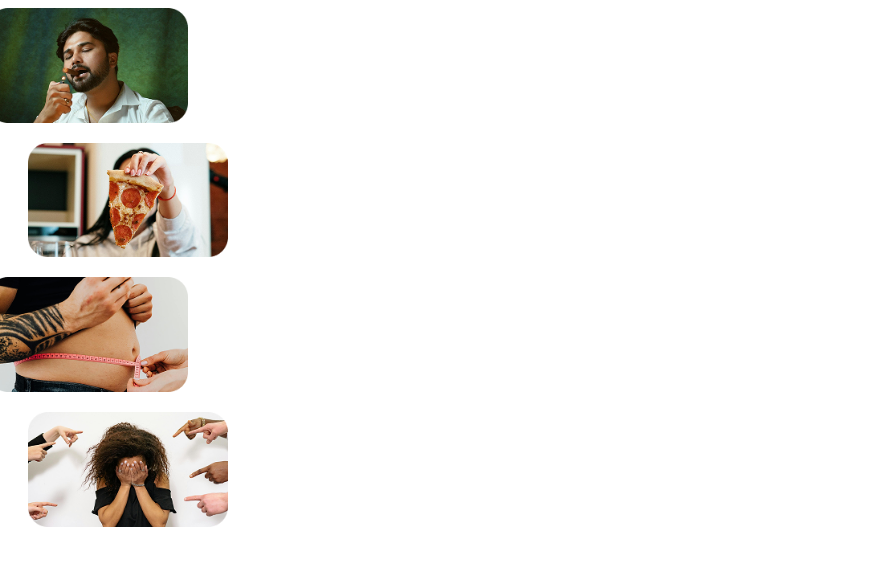
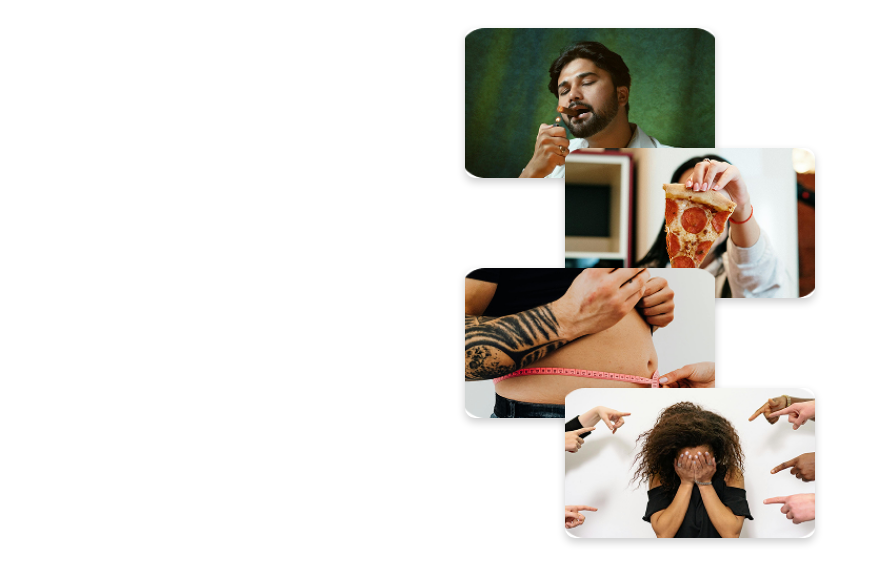
Before and after one commit to nancy-dalal16/1Step, a plain HTML site: page extras.html in a window 1280 px wide. Shown: the whole page, without its empty margins (0-881 px from the left). Drawn offline with Linux system fonts and the light colour scheme.

Commit message:
added framework page

```diff
--- a/assets/css/framework.css
+++ b/assets/css/framework.css
@@ -43,16 +43,51 @@
   justify-content: center;
   flex-direction: column;
   align-items: center;
+   margin: 0 auto;
 }
+ .image-wrapper {
+       width: 250px;
+      /* height: 150px; */
+      position: relative;
+      margin-bottom: -30px;
+      /* Negative margin for overlap */
+    }
 
-.image-container img {
-  width: 250px !important;
-  height: auto;
+.image-wrapper img {
+  width: 100%;
+      height: 100%;
   border-radius: 25px;
   transition: transform 0.3s ease;
+  object-fit: cover;
   position: relative;
 }
+ /* Zigzag effect with translateX */
+    .image-wrapper:nth-child(odd) {
+      transform: translateX(-50px);
+      /* Shift left */
+    }
 
+    .image-wrapper:nth-child(even) {
+      transform: translateX(50px);
+      /* Shift right */
+    }
+
+    /* Overlap with z-index */
+    .image-wrapper:nth-child(1) img {
+      z-index: 4;
+    }
+
+    .image-wrapper:nth-child(2) img {
+      z-index: 3;
+    }
+
+    .image-wrapper:nth-child(3) img {
+      z-index: 2;
+    }
+
+    .image-wrapper:nth-child(4) img {
+      z-index: 1;
+    }
 /* .image-container img:nth-child(2){
       top: -3rem;
     }
@@ -63,9 +98,9 @@
       top: -9rem;
     } */
 
-.image-container img:nth-child(odd) {
+/* .image-container img:nth-child(odd) {
   transform: translateX(-5rem);
-}
+} */
 
 
 .frame-num h1 {
@@ -121,14 +156,14 @@
   .frame-num {
     height: 12rem;
   }
-
+/*
   .image-container img:nth-child(odd) {
     transform: translateX(-2rem);
   }
 
   .image-container img:nth-child(even) {
     transform: translateX(2rem);
-  }
+  } */
 
   .owl-dots {
     width: 100%;
--- a/extras.html
+++ b/extras.html
@@ -4,49 +4,85 @@
 <head>
   <meta charset="UTF-8">
   <meta name="viewport" content="width=device-width, initial-scale=1.0">
-  <title>Zigzag Image Pattern</title>
+  <title>Vertical Zigzag Overlapping Images</title>
   <style>
-    /* General styling for the container */
-    .image-container {
+    .container {
       display: flex;
-      flex-wrap: wrap;
-      gap: 20px;
-      justify-content: center;
       flex-direction: column;
+      /* Stack items vertically */
+      align-items: center;
+      /* Center horizontally */
+      gap: 0;
+      /* No gap to allow overlap */
+      padding: 20px;
+      max-width: 1000px;
+      margin: 0 auto;
+      min-height: 100vh;
+      /* Full viewport height for demo */
     }
 
-    .image-container img {
-      width: 200px;
-      height: auto;
-      border-radius: 10px;
-      transition: transform 0.3s ease;
+    .image-wrapper {
+      width: 250px;
+      height: 150px;
+      position: relative;
+      margin-bottom: -30px;
+      /* Negative margin for overlap */
     }
 
-
-    .image-container img:nth-child(odd) {
-      transform: translateX(-20px);
-
+    .image-wrapper img {
+      width: 100%;
+      height: 100%;
+      object-fit: cover;
+      border-radius: 10px;
+      box-shadow: 0 4px 8px rgba(0, 0, 0, 0.2);
+      position: relative;
     }
 
-    /* Target even images */
-    .image-container img:nth-child(even) {
-      transform: translateX(20px);
-      /* Move even images down */
+    /* Zigzag effect with translateX */
+    .image-wrapper:nth-child(odd) {
+      transform: translateX(-50px);
+      /* Shift left */
     }
 
-    /* Add hover effect for fun */
-    .image-container img:hover {
-      transform: scale(1.1);
+    .image-wrapper:nth-child(even) {
+      transform: translateX(50px);
+      /* Shift right */
+    }
+
+    /* Overlap with z-index */
+    .image-wrapper:nth-child(1) img {
+      z-index: 4;
+    }
+
+    .image-wrapper:nth-child(2) img {
+      z-index: 3;
+    }
+
+    .image-wrapper:nth-child(3) img {
+      z-index: 2;
+    }
+
+    .image-wrapper:nth-child(4) img {
+      z-index: 1;
     }
   </style>
 </head>
 
 <body>
-  <div class="image-container">
-    <img src="assets/img/framework/f-1.png" alt="Framework img" width="100%">
-    <img src="assets/img/framework/f-2.png" alt="Framework img" width="100%">
-    <img src="assets/img/framework/f-3.png" alt="Framework img" width="100%">
-    <img src="assets/img/framework/f-4.png" alt="Framework img" width="100%">
+  <div class="container">
+
+    <div class="image-wrapper">
+      <img src="assets/img/framework/f-1.png" alt="Framework img">
+    </div>
+    <div class="image-wrapper">
+      <img src="assets/img/framework/f-2.png" alt="Framework img">
+    </div>
+    <div class="image-wrapper">
+      <img src="assets/img/framework/f-3.png" alt="Framework img">
+    </div>
+    <div class="image-wrapper">
+      <img src="assets/img/framework/f-4.png" alt="Framework img">
+    </div>
   </div>
 </body>
 
```
Also changed, not shown: 4-3-2-1-framework.html (+24 -13 lines).
